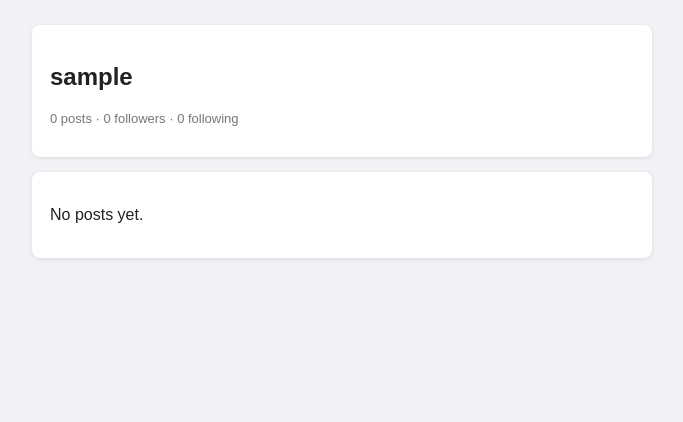
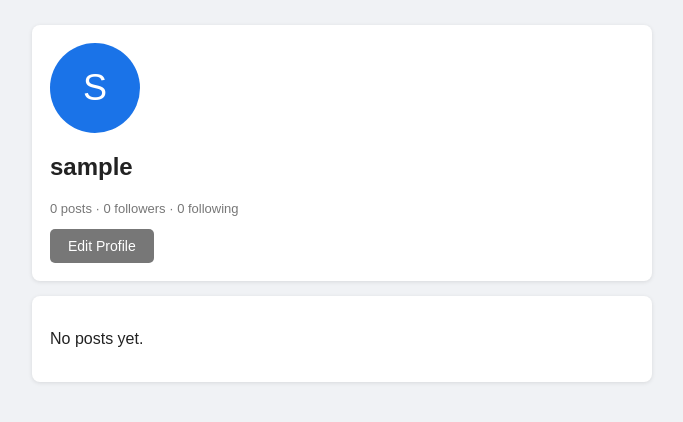
Before and after one commit to komalshriram02-ui/CodeAlpha_SocialMedia, a Django app: a page that uses accounts/templates/accounts/profile.html in a window 1280 px wide. Shown: the part 54-476 px from the top of the page, without its empty margins (298-981 px from the left). Run offline with Django 5.2, Linux system fonts and the light colour scheme; the visitor is signed in with stand-in values (Sample User, id 1); data comes from the database, SQL or seed files in the repository; data that the repository does not hold is empty.

Commit message:
Add edit profile with bio and photo

```diff
--- a/accounts/templates/accounts/profile.html
+++ b/accounts/templates/accounts/profile.html
@@ -3,11 +3,38 @@
 {% block title %}{{ profile_user.username }} - Connect{% endblock %}
 
 {% block content %}
+<style>
+    .avatar-big {
+        width: 90px;
+        height: 90px;
+        border-radius: 50%;
+        object-fit: cover;
+        display: block;
+        margin-bottom: 10px;
+    }
+
+    .avatar-empty {
+        background: #1a73e8;
+        color: white;
+        font-size: 36px;
+        display: flex;
+        align-items: center;
+        justify-content: center;
+    }
+</style>
 <div class="card">
+    {% if profile.avatar %}
+    <img src="{{ profile.avatar.url }}" alt="Profile photo" class="avatar-big">
+    {% else %}
+    <div class="avatar-big avatar-empty">{{ profile_user.username|first|upper }}</div>
+    {% endif %}
     <h2>{{ profile_user.username }}</h2>
     <p>{{ profile.bio }}</p>
     <p class="muted">{{ posts.count }} posts · {{ profile.followers_count }} followers · {{ profile.following_count }}
         following</p>
+    {% if is_own %}
+    <a href="{% url 'edit_profile' %}" class="btn btn-gray">Edit Profile</a>
+    {% endif %}
     {% if not is_own %}
     <form method="post" action="{% url 'toggle_follow' profile_user.username %}">
         {% csrf_token %}
--- a/accounts/urls.py
+++ b/accounts/urls.py
@@ -5,6 +5,7 @@ urlpatterns = [
     path("register/", views.register_view, name="register"),
     path("login/", views.login_view, name="login"),
     path("logout/", views.logout_view, name="logout"),
+    path("profile/edit/", views.edit_profile, name="edit_profile"),
     path("profile/<str:username>/", views.profile_view, name="profile"),
     path("follow/<str:username>/", views.toggle_follow, name="toggle_follow"),
 ]
--- a/accounts/views.py
+++ b/accounts/views.py
@@ -68,3 +68,17 @@ def toggle_follow(request, username):
         if not created:
             follow.delete()
     return redirect("profile", username=username)
+
+
+
+@login_required
+def edit_profile(request):
+    profile, created = Profile.objects.get_or_create(user=request.user)
+    if request.method == "POST":
+        profile.bio = request.POST.get("bio", "").strip()[:300]
+        avatar = request.FILES.get("avatar")
+        if avatar:
+            profile.avatar = avatar
+        profile.save()
+        return redirect("profile", username=request.user.username)
+    return render(request, "accounts/edit_profile.html", {"profile": profile})
```
Also changed, not shown: accounts/templates/accounts/edit_profile.html (added, +19 -0 lines).
